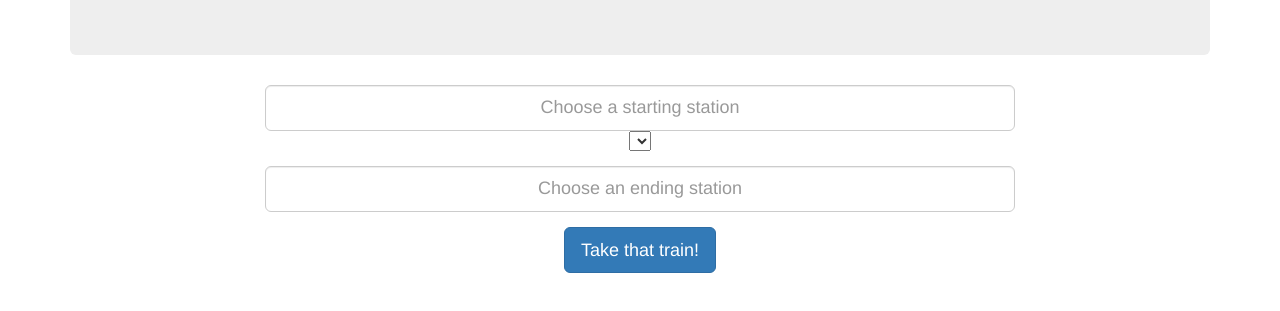
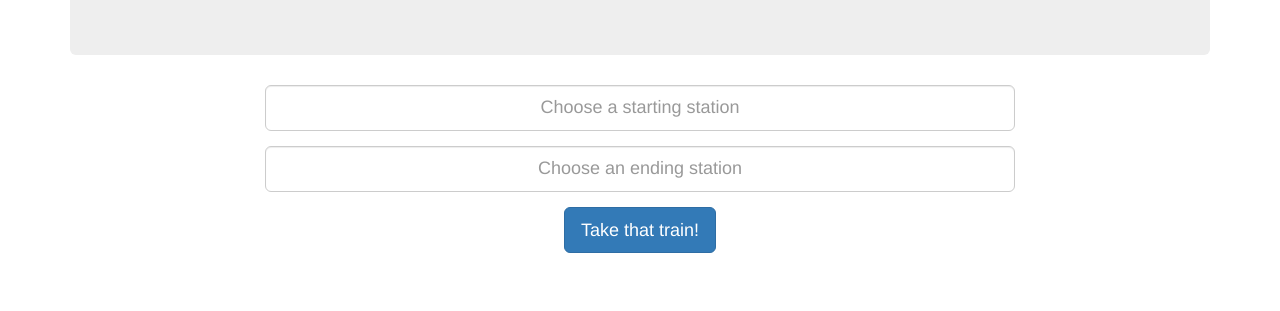
Before and after one commit to wrrnwng/mvp, a website: page public/index.html in a window 1280 px wide. Shown: the part 237-548 px from the top of the page. Drawn offline with nearby package versions, Linux system fonts and the light colour scheme; no server answers.

Commit message:
station names loaded. late binding issues with async select option elements

```diff
--- a/public/index.html
+++ b/public/index.html
@@ -28,13 +28,21 @@
         <form>
           <div class="form-group">
             <input type="text" class="form-control input-lg text-center" placeholder="Choose a starting station" ng-model="formData.beginStn">
-            <select ng-model="selectedStation" ng-option="station.name for station in stations"></select>
           </div>
          <div class="form-group">
             <input type="text" class="form-control input-lg text-center" placeholder="Choose an ending station" ng-model="formData.endStn">
           </div>
           <button type="submit" class="btn btn-primary btn-lg" ng-click="createTrip()">Take that train!</button>
         </form>
+      </div>
+    </div>
+
+    <!-- Station List -->
+    <div id="trip-list" class="row">
+      <div class="col-sm-4 col-sm-offset-4">
+        <div class="checkbox" ng-repeat="station in stations">
+        {{station.name}}
+        </div>
       </div>
     </div>
 
```
